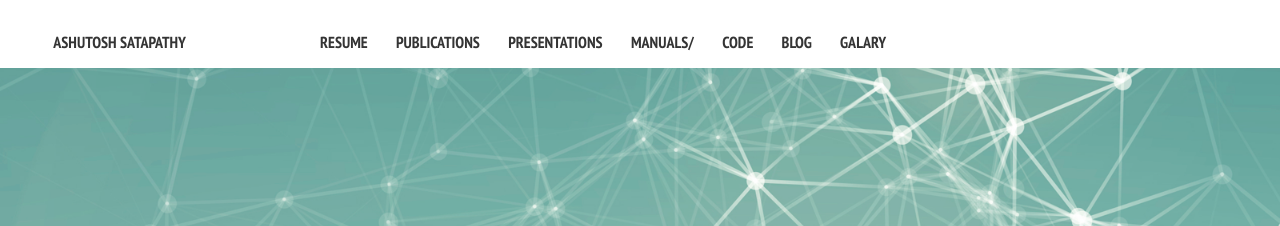
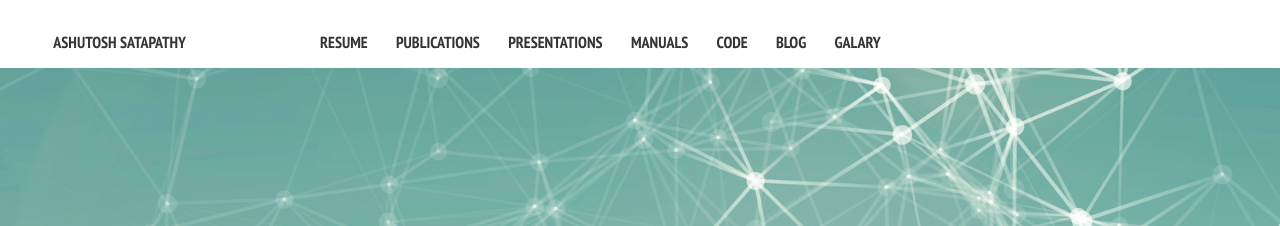
Before and after one commit to ashutoshsatapathy1990/ashutoshsatapathy1990.github.io, a Jekyll site: the page built from index.md, in a window 1280 px wide. Shown: the top 226 px of the page. Built offline with Jekyll 4.4.1, drawn with Linux system fonts in a browser that asks for light colours; nearby versions of some CDN libraries; comment, search, counter and statistics services are not loaded.

```diff
--- a/_config.yml
+++ b/_config.yml
@@ -32,7 +32,7 @@ links:
     url: /publications/
   - title: Presentations
     url: /presentatons/
-  - title: Manuals/
+  - title: Manuals
     url: /Manuals/
   - title: Code
     url: /code/
```
